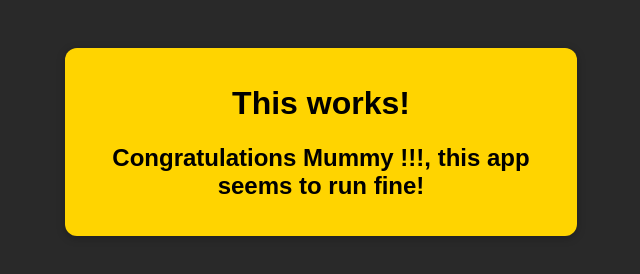
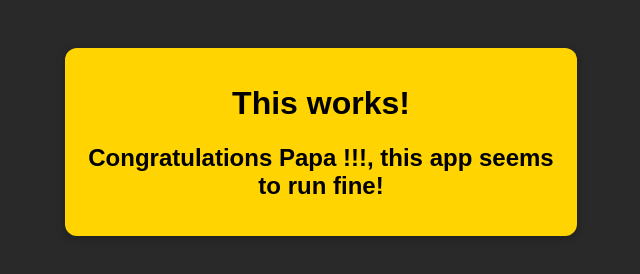
Before and after one commit to kanchan521996/docker-learning-githubaction-, a website: page views/welcome.html in a window 1280 px wide. Shown: the whole page, without its empty margins (319-959 px from the left). Drawn offline with Linux system fonts and the light colour scheme; files that its build step writes are made by us from their sources.

Commit message:
updated code

```diff
--- a/views/welcome.html
+++ b/views/welcome.html
@@ -9,7 +9,7 @@
 <body>
   <main>
     <h1>This works!</h1>
-    <h2>Congratulations Mummy !!!, this app seems to run fine!</h2>
+    <h2>Congratulations Papa !!!, this app seems to run fine!</h2>
   </main>
 </body>
 </html>
```
